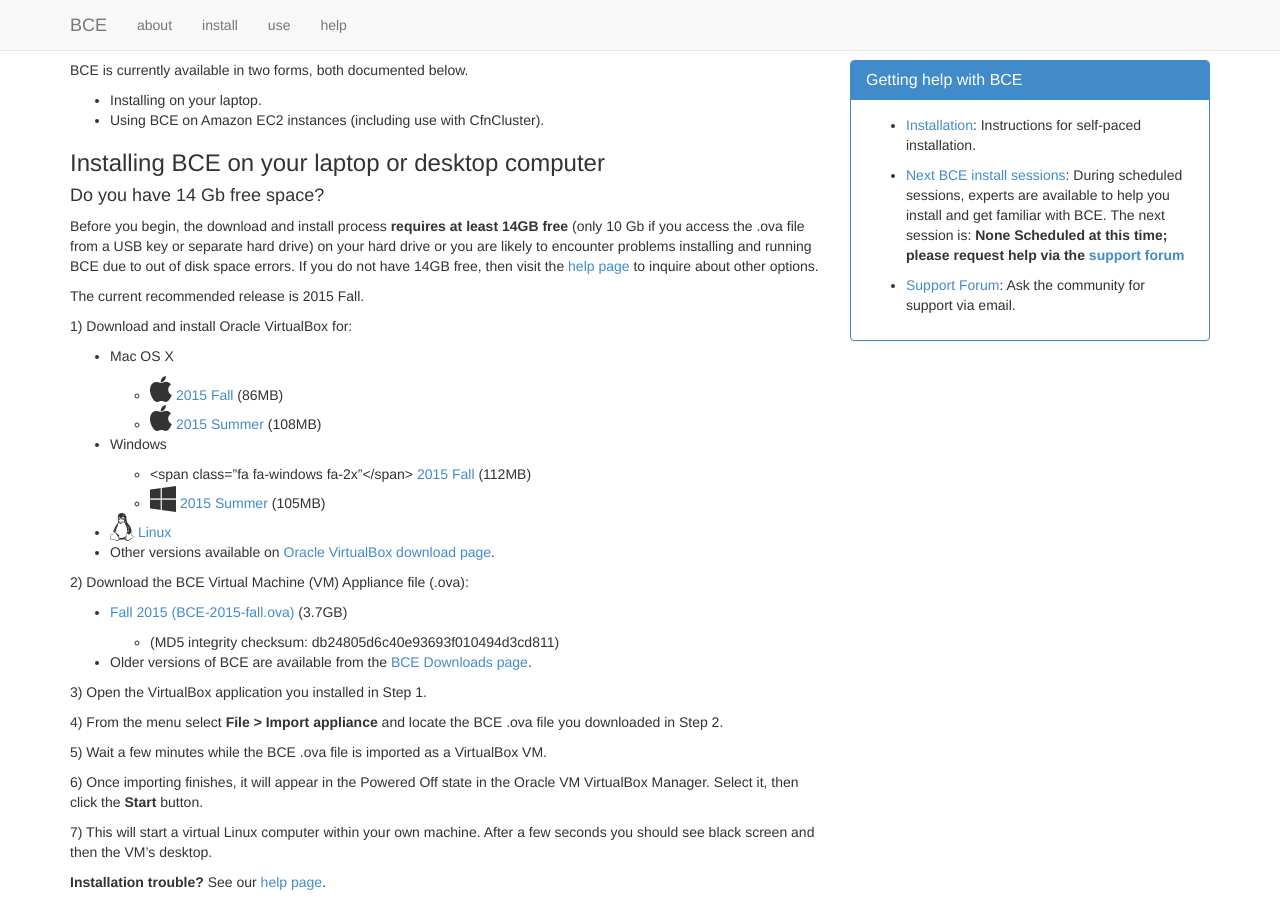
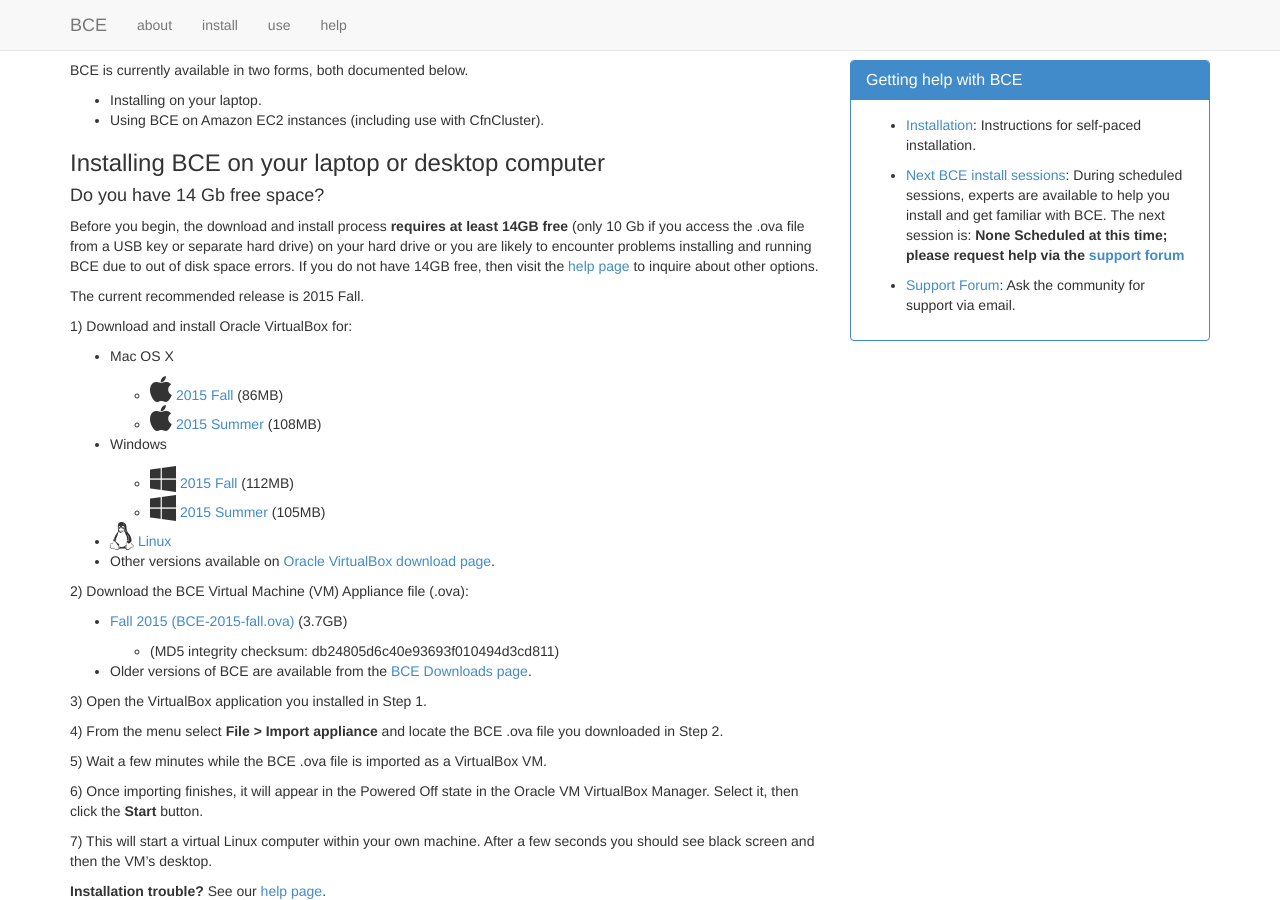
Before and after one commit to ucberkeley/bce-documentation, a Jekyll site: the page built from install.md, in a window 1280 px wide and 900 px high. Built offline with Jekyll 4.4.1, drawn with Linux system fonts in a browser that asks for light colours; nearby versions of some CDN libraries; library files that are not in the unit come from our copies.

```diff
--- a/install.md
+++ b/install.md
@@ -25,7 +25,7 @@ The current recommended release is 2015 Fall.
     - <span class="fa fa-apple fa-2x"></span> [2015 Summer](http://download.virtualbox.org/virtualbox/4.3.28/VirtualBox-4.3.28-100309-OSX.dmg) (108MB)
   - Windows
 
-    - <span class="fa fa-windows fa-2x"</span> [2015 Fall](http://download.virtualbox.org/virtualbox/5.0.10/VirtualBox-5.0.10-104061-Win.exe) (112MB)
+    - <span class="fa fa-windows fa-2x"></span> [2015 Fall](http://download.virtualbox.org/virtualbox/5.0.10/VirtualBox-5.0.10-104061-Win.exe) (112MB)
     - <span class="fa fa-windows fa-2x"></span> [2015 Summer](http://download.virtualbox.org/virtualbox/4.3.28/VirtualBox-4.3.28-100309-Win.exe) (105MB)
   - <span class="fa fa-linux fa-2x"></span> [Linux](https://www.virtualbox.org/wiki/Linux_Downloads)
   - Other versions available on [Oracle VirtualBox download page](https://www.virtualbox.org/wiki/Downloads).
```
Also changed, not shown: downloads.md (+2 -0 lines), index.md (+1 -1 lines).
